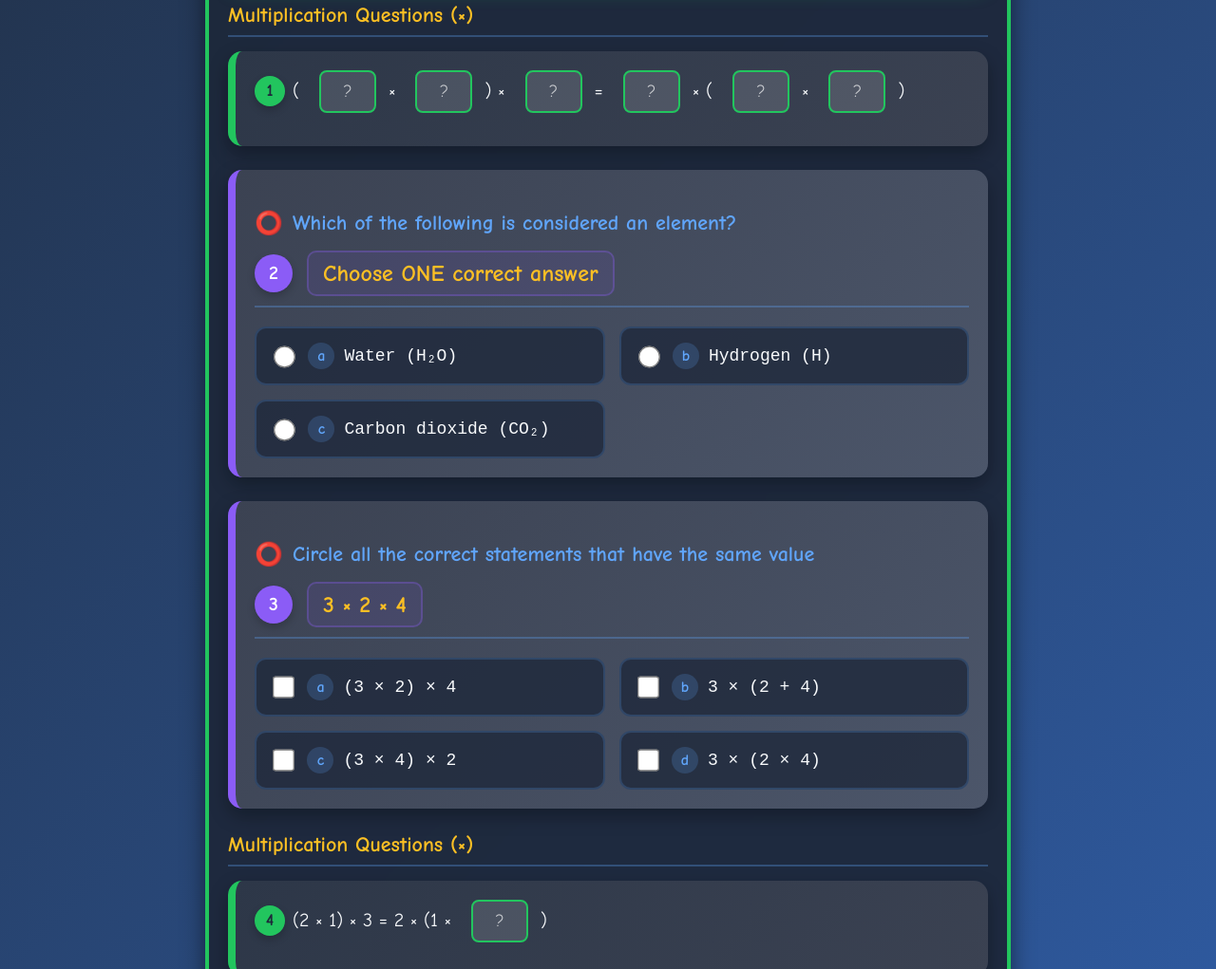
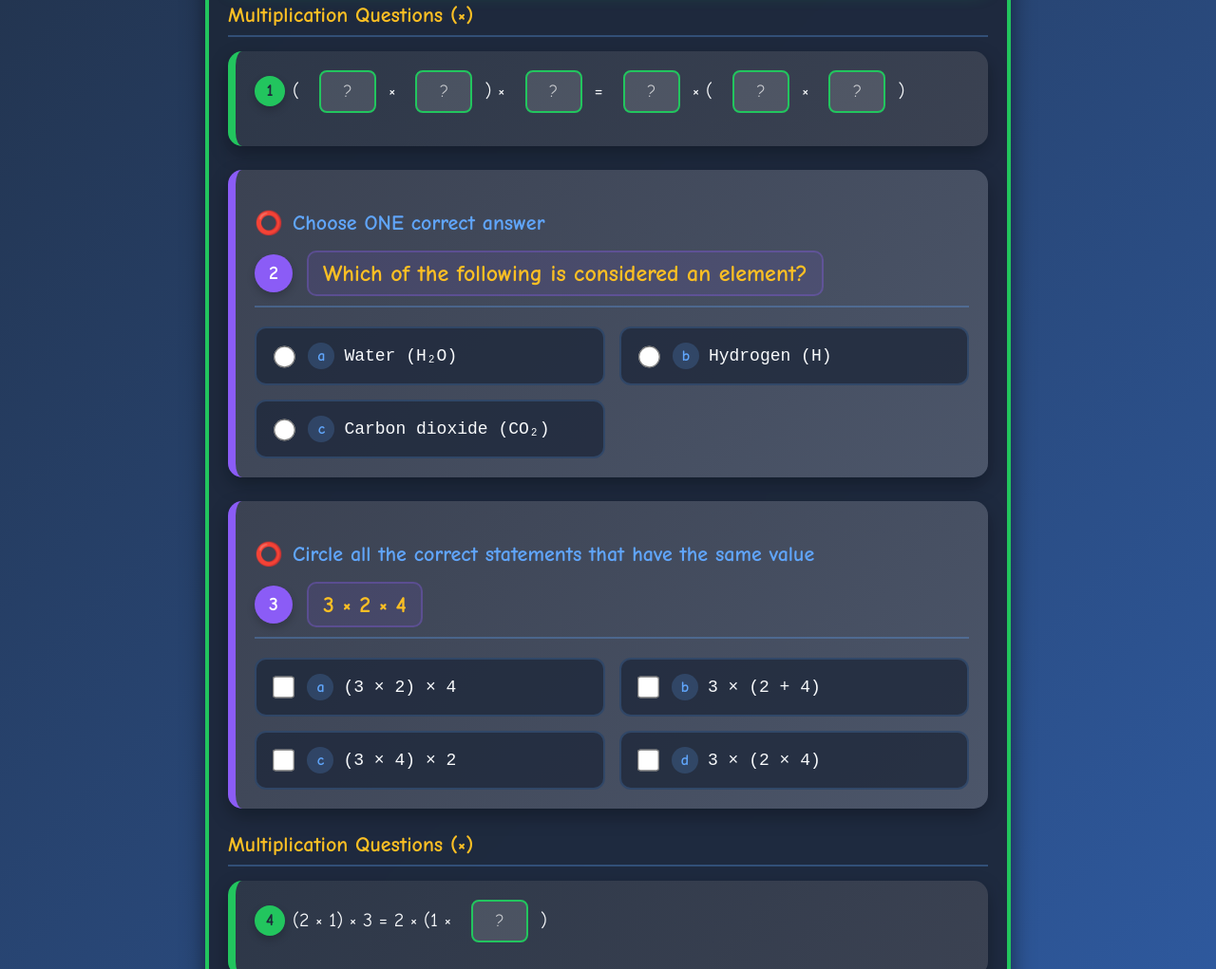
Before and after one commit to mrhossamhrb/Math3, a plain HTML site: page First_Semester_Unit1_concept_1_Lesson1.html in a window 1280 px wide. Shown: the part 773-1794 px from the top of the page at 95% size. Drawn offline with nearby package versions, Linux system fonts and the light colour scheme.

Commit message:
Update First_Semester_Unit1_concept_1_Lesson1.html

```diff
--- a/First_Semester_Unit1_concept_1_Lesson1.html
+++ b/First_Semester_Unit1_concept_1_Lesson1.html
@@ -1479,10 +1479,10 @@
 
     <!-- سؤال 2: اختيار من متعدد -->
     <div class="circle-question">
-      <h3>Which of the following is considered an element?</h3>
+      <h3>Choose ONE correct answer</h3>
       <div class="circle-header">
         <span class="circle-number">2</span>
-        <div class="circle-main-expression">Choose ONE correct answer</div>
+        <div class="circle-main-expression">Which of the following is considered an element?</div>
       </div>
       <div class="circle-options">
         <div class="circle-option">
```
